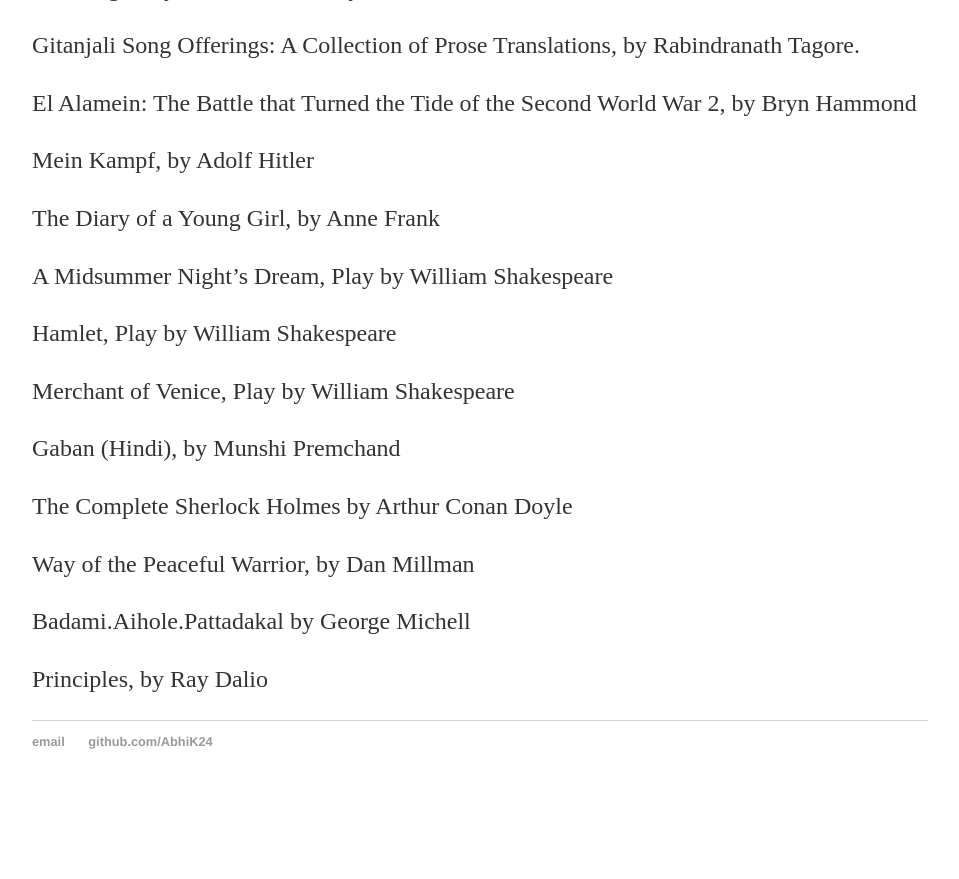
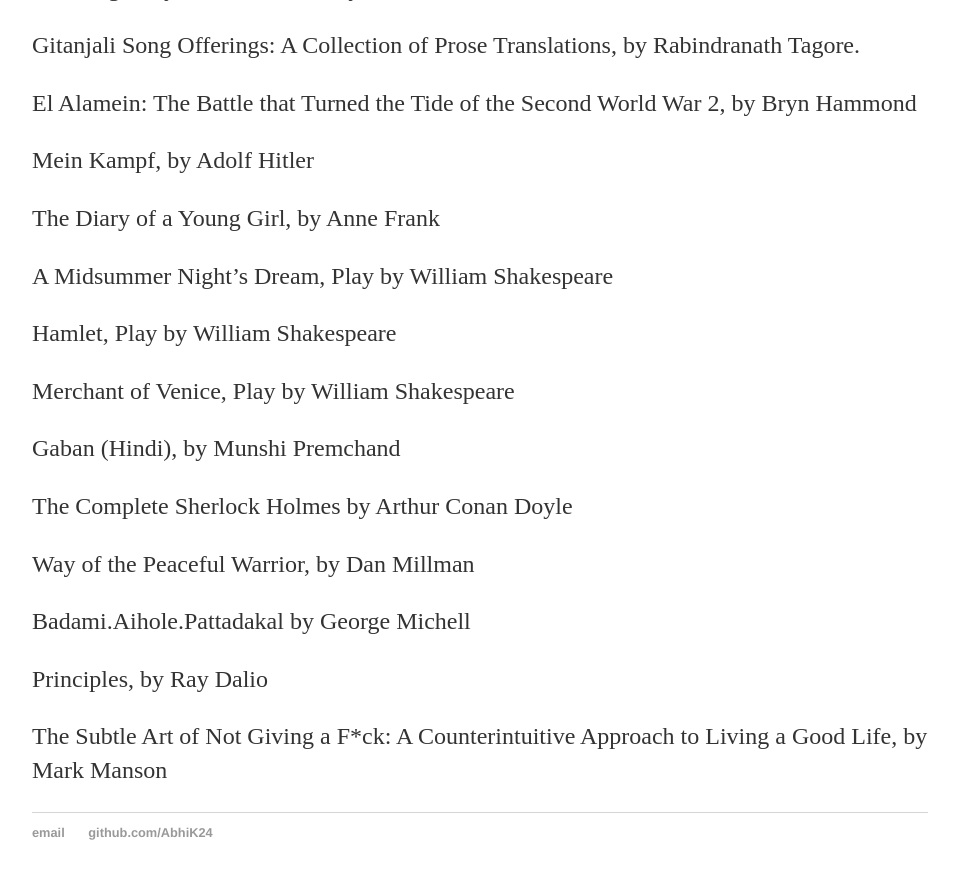
Before and after one commit to AbhiK24/abhik24.github.io, a Jekyll site: the page built from _posts/2017-08-20-Books-I-have-read-till-date.md, in a window 1280 px wide and 900 px high, scrolled down 1382 px. Shown: the top 879 px of the window, without its empty margins (160-1119 px from the left). Built offline with Jekyll 4.4.1, drawn with Linux system fonts in a browser that asks for light colours; before the commit the page ends 2191 px from its top, so only the background shows below that.

Commit message:
Update 2017-08-20-Books-I-have-read-till-date.md

```diff
--- a/_posts/2017-08-20-Books-I-have-read-till-date.md
+++ b/_posts/2017-08-20-Books-I-have-read-till-date.md
@@ -61,3 +61,5 @@
 Badami.Aihole.Pattadakal by George Michell
 
 Principles, by Ray Dalio
+
+The Subtle Art of Not Giving a F*ck: A Counterintuitive Approach to Living a Good Life, by Mark Manson
```
